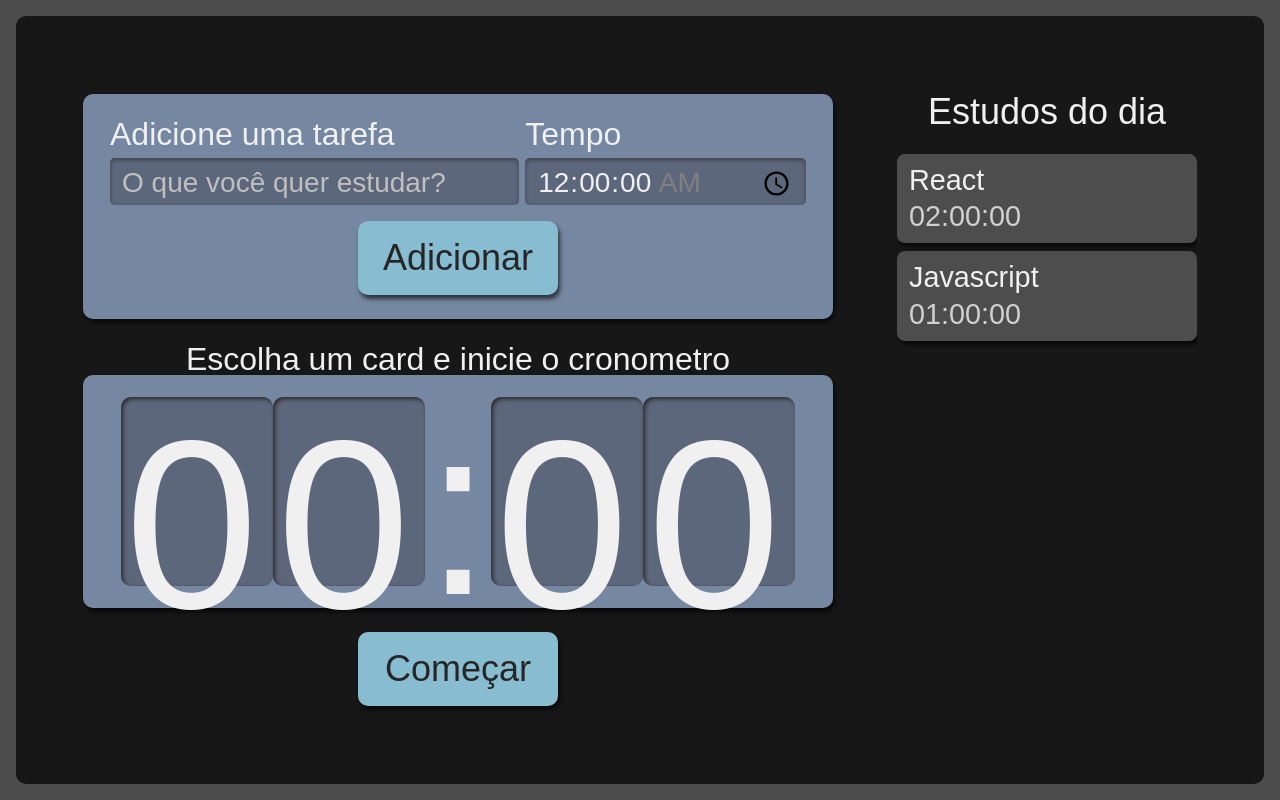
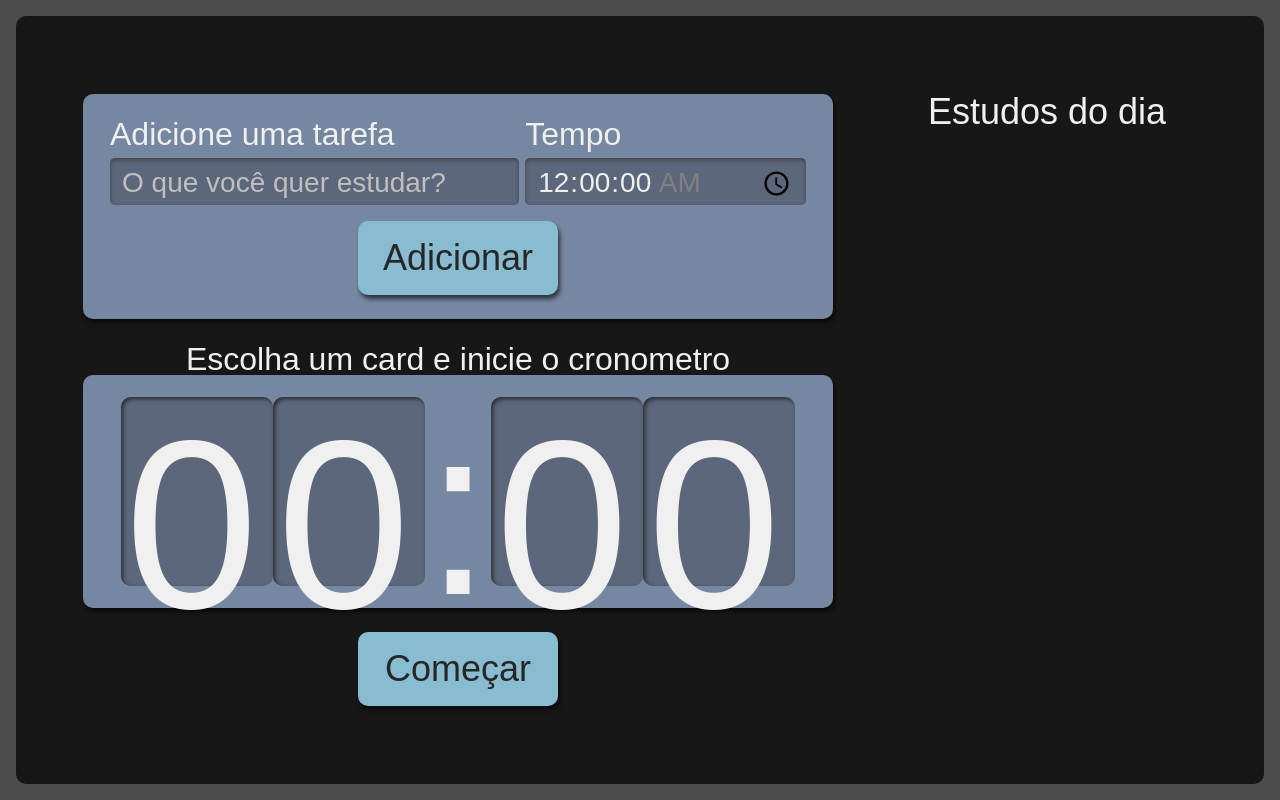
Before and after one commit to leandrolinkolnr/Alura-studies, a React (Create React App) app: page / in a window 1280 px wide. Built offline with nearby package versions, Linux system fonts and the light colour scheme.

Commit message:
Adição de Tarefas na lista

```diff
--- a/src/components/Formulario/index.tsx
+++ b/src/components/Formulario/index.tsx
@@ -1,16 +1,21 @@
 import React from 'react';
 import Botao from '../Botao';
 import style from './Formulario.module.scss'
+import { Itarefa } from '../../types/tarefa';
 
-class Formulario extends React.Component {
+class Formulario extends React.Component<{setTarefas:
+React.Dispatch<React.SetStateAction<Itarefa[]>>}>
+
+    {
     state = {
         tarefa: "",
         tempo: "00:00"
     }
 
+
     adicionarTarefa(evento: React.FormEvent<HTMLFormElement>){
-        evento.preventDefault();
-        console.log('state:', this.state)  // Impede que a pagina seja atualizada automaticamente
+        evento.preventDefault(); // Impede que a pagina seja atualizada automaticamente
+        this.props.setTarefas(tarefasAntigas => [...tarefasAntigas, {...this.state}])
 
     }
 
--- a/src/components/Lista/index.tsx
+++ b/src/components/Lista/index.tsx
@@ -1,23 +1,13 @@
-import React, { useState } from "react";
+
+import { Itarefa } from "../../types/tarefa";
 import { Item } from "./Item";
 import style from './Lista.module.scss'
 
-export function Lista(){
-
-    const [tarefas, setTarefas] = useState([{
-      tarefa: 'React',
-      tempo: '02:00:00'
-    }, {
-      tarefa: 'Javascript',
-      tempo: '01:00:00'
-    }]);
-
+export function Lista({ tarefas }: {tarefas: Itarefa[]}){
 
     return(
         <aside className={style.listaTarefas}>
-            <h2 onClick={() => {
-              setTarefas([...tarefas, {tarefa: "Estudar estado", tempo: "05:00:00"}]);    {/* Essa expressao quer dizer que tarefas é igual a ele mesmo, mais o arqumento da direita*/}
-            }}     >Estudos do dia</h2>
+            <h2>Estudos do dia</h2>
             <ul>
                 {tarefas.map((item, index) => (
                   <Item  key={index}
--- a/src/pages/App.tsx
+++ b/src/pages/App.tsx
@@ -1,14 +1,18 @@
-import React from 'react';
+import React, { useState } from 'react';
 import { Cronomerto } from '../components/Cronometro';
 import Formulario from '../components/Formulario';
 import { Lista } from '../components/Lista';
 import  style  from './App.module.scss'
+import { Itarefa } from '../types/tarefa';
 
 function App() {
+
+  const [tarefas, setTarefas] = useState<Itarefa[] | []>([]);
+
   return (
     <div className={style.AppStyle} >
-        <Formulario />
-        <Lista />
+        <Formulario setTarefas={setTarefas} />
+        <Lista tarefas={tarefas}/>
         <Cronomerto />
     </div>
   );
--- /dev/null
+++ b/src/types/tarefa.ts
@@ -0,0 +1,5 @@
+
+export interface Itarefa{
+    tarefa: string,
+    tempo: string
+  }
```
